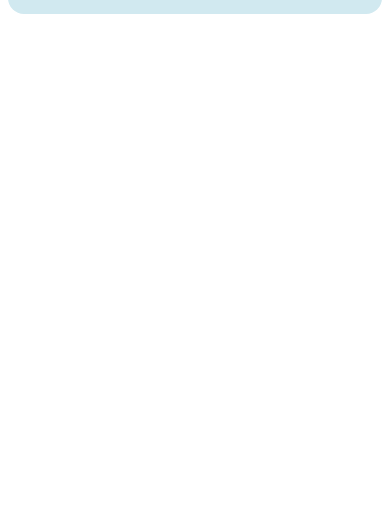
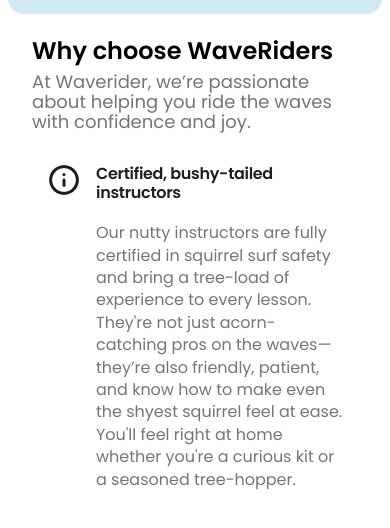
Before and after one commit to ftshn84/HackYourFutureTest, a plain HTML site: page index.htm in a window 390 px wide. Shown: the part 1046-1574 px from the top of the page. Before the commit the page ends 1068 px from the top, so only its background shows below. Drawn offline with Linux system fonts and the light colour scheme.

Commit message:
added one section as card

```diff
--- a/index.htm
+++ b/index.htm
@@ -51,6 +51,31 @@
         />
       </div>
     </section>
+    <section class="info-section">
+      <div class="info-text">
+        <h2 class="info-title">Why choose WaveRiders</h2>
+        <p class="info-para">
+          At Waverider, we’re passionate about helping you ride the waves with
+          confidence and joy.
+        </p>
+      </div>
+      <div class="card">
+        <div class="card-image">
+          <img src="images/Info.png" alt="Info Image" />
+        </div>
+        <div class="card-body">
+          <h3 class="card-title">Certified, bushy-tailed instructors</h3>
+          <p class="card-text">
+            Our nutty instructors are fully certified in squirrel surf safety
+            and bring a tree-load of experience to every lesson. They're not
+            just acorn-catching pros on the waves—they’re also friendly,
+            patient, and know how to make even the shyest squirrel feel at ease.
+            You'll feel right at home whether you're a curious kit or a seasoned
+            tree-hopper.
+          </p>
+        </div>
+      </div>
+    </section>
 
     <script src="script.js"></script>
   </body>
--- a/style.css
+++ b/style.css
@@ -1,4 +1,23 @@
 @media (max-width: 768px) {
+  /* ===============================
+     Menu Bar
+    =============================== */
+  h3 {
+    display: block;
+    font-size: 1.17em; /* default h3 size */
+    margin-block-start: 0em;
+    margin-block-end: 0em;
+    margin-inline-start: 0;
+    margin-inline-end: 0;
+    font-weight: bold;
+    unicode-bidi: isolate;
+  }
+
+  h3:hover {
+    color: #005bb5; /* changes color on hover */
+    transform: scale(1.05); /* slight zoom effect */
+  }
+
   .menu-bar {
     display: flex;
     justify-content: space-between;
@@ -141,6 +160,90 @@
     height: 100%;
     object-fit: cover;
     border-radius: 16px;
+  }
+  /* ===============================
+     info-section
+    =============================== */
+  .info-section {
+    width: 375px; /* fixed width from Figma */
+    height: 1067px; /* fixed height from Figma */
+    display: flex; /* enables gap to work */
+    flex-direction: column; /* likely stacked layout */
+    gap: 16px; /* space between children */
+    opacity: 1; /* fully visible */
+    padding: var(--space-600, 24px); /* Figma token → fallback in px */
+    transform: rotate(0deg); /* angle */
+    box-sizing: border-box; /* keeps padding inside width/height */
+    background-color: #ffffff;
+  }
+  .info-text {
+    display: flex;
+    flex-direction: column;
+    align-self: flex-start;
+    gap: 8px; /* remove gap entirely, rely on margins */
+  }
+  .info-title {
+    font-family: var(--heading-font-family, "Poppins", sans-serif);
+    font-weight: 600;
+    font-size: 24px;
+    line-height: 1.1; /* reduce line-height to tighten spacing */
+    margin: 0; /* remove default margin */
+    text-align: left; /* center align for headings */
+  }
+  .info-para {
+    font-family: var(--subheading-font-family, "Poppins", sans-serif);
+    font-weight: 400;
+    font-size: 18px;
+    line-height: 1.1; /* reduce line-height to tighten spacing */
+    margin: 0; /* remove default margin */
+    color: #757575;
+
+    text-align: left; /* center align for paragraphs */
+  }
+  .card {
+    width: 327px;
+    display: flex;
+    flex-direction: row; /* image left, body right */
+    align-items: flex-start; /* align image and text to top */
+    gap: 16px; /* space between image and text */
+    padding: 16px;
+    box-sizing: border-box;
+    background-color: #ffffff;
+    border-radius: 16px;
+    opacity: 1;
+  }
+
+  .card-image img {
+    width: 32px;
+    height: 32px;
+    object-fit: cover;
+    border-radius: 8px;
+    flex-shrink: 0; /* keep image from shrinking */
+  }
+
+  .card-body {
+    display: flex;
+    flex-direction: column; /* stack title and text */
+    gap: 4px;
+    flex: 1; /* take remaining horizontal space */
+  }
+
+  .card-title {
+    font-family: var(--heading-font-family, "Poppins", sans-serif);
+    font-weight: 600;
+    font-size: var(--heading-size-base, 16px);
+    line-height: 120%;
+    letter-spacing: -0.02em;
+    color: #1e1e1e;
+  }
+
+  .card-text {
+    font-family: var(--body-font-family, "Poppins", sans-serif);
+    font-weight: 400;
+    font-size: var(--body-size-medium, 16px);
+    line-height: 140%;
+    letter-spacing: 0;
+    color: #757575;
   }
 }
 
```
Also changed, not shown: images/Info.png (added).
